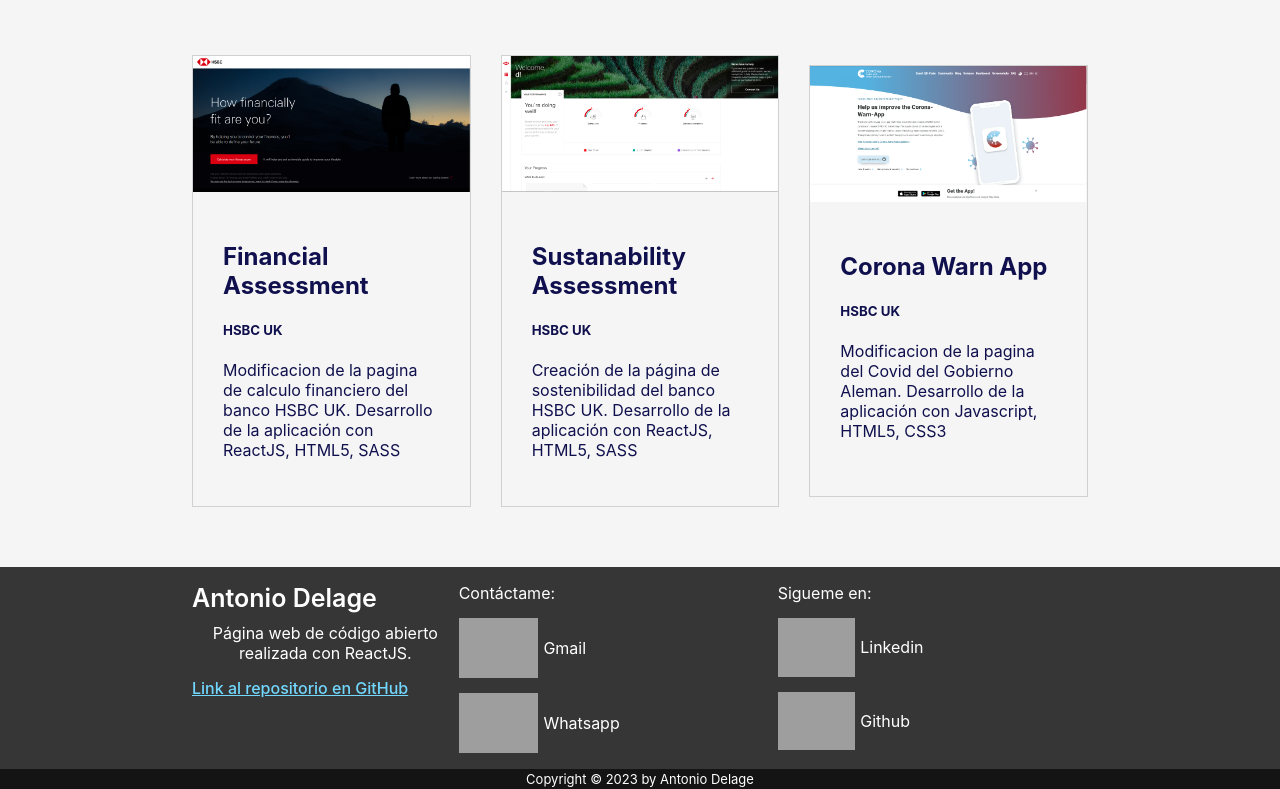
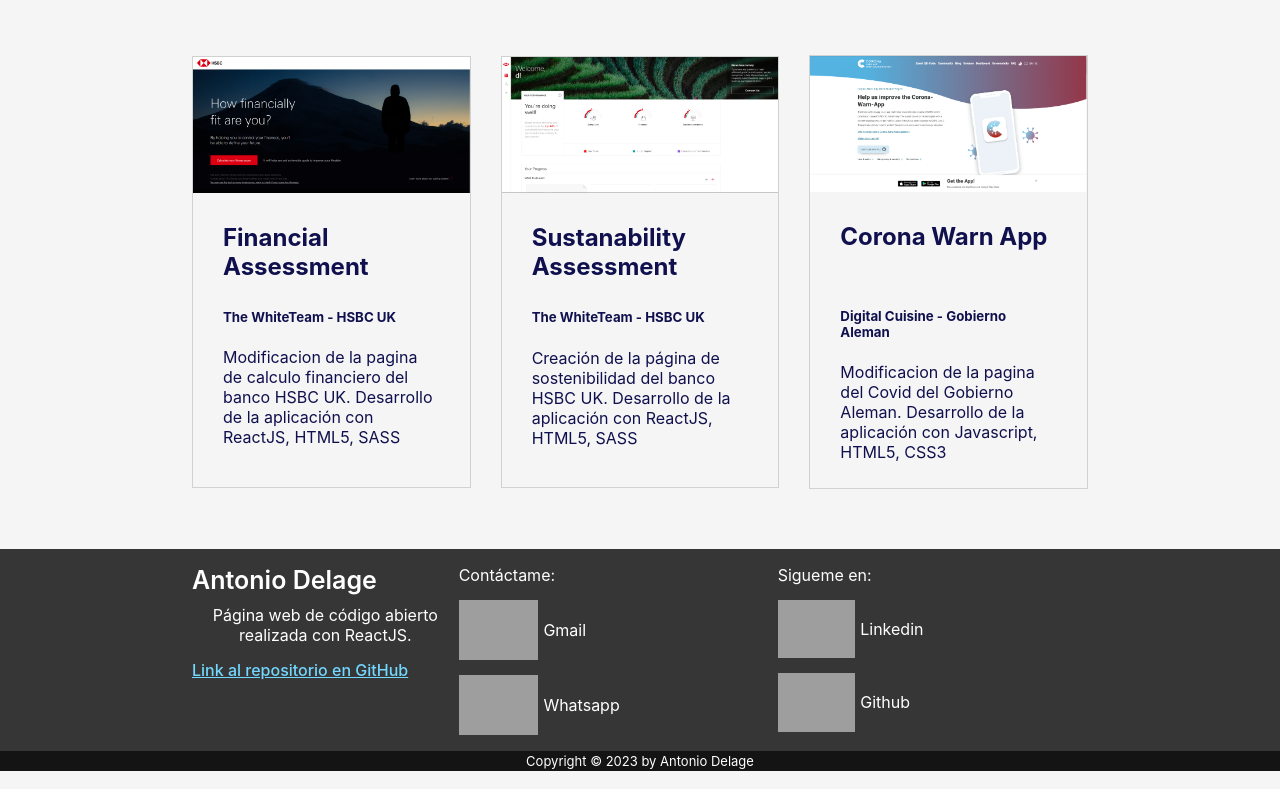
Before and after one commit to 10delin/portfolio, a React (Create React App) app: page / in a window 1280 px wide. Shown: the part 3479-4268 px from the top of the page. Built offline with nearby package versions, Linux system fonts and the light colour scheme; grey boxes are pictures that could not be loaded.

Commit message:
fix(projects): fix padding, and min-height

```diff
--- a/src/components/Projects/Projects.js
+++ b/src/components/Projects/Projects.js
@@ -18,7 +18,7 @@
               <img src={project.image} alt={project.image} />
               <div className="projects__content__project--title">
                 <h2>{project.title}</h2>
-                <h5> HSBC UK</h5>
+                <h5> {project.subtitle}</h5>
                 <p>{project.description}</p>
               </div>
             </a>
--- a/src/styles/components/_projects.scss
+++ b/src/styles/components/_projects.scss
@@ -34,7 +34,11 @@
       &--title {
         display: block;
         position: relative;
-        padding: 30px;
+        padding: 10px 30px;
+
+        h2 {
+          min-height: 64px;
+        }
       }
 
       &:hover {
```
